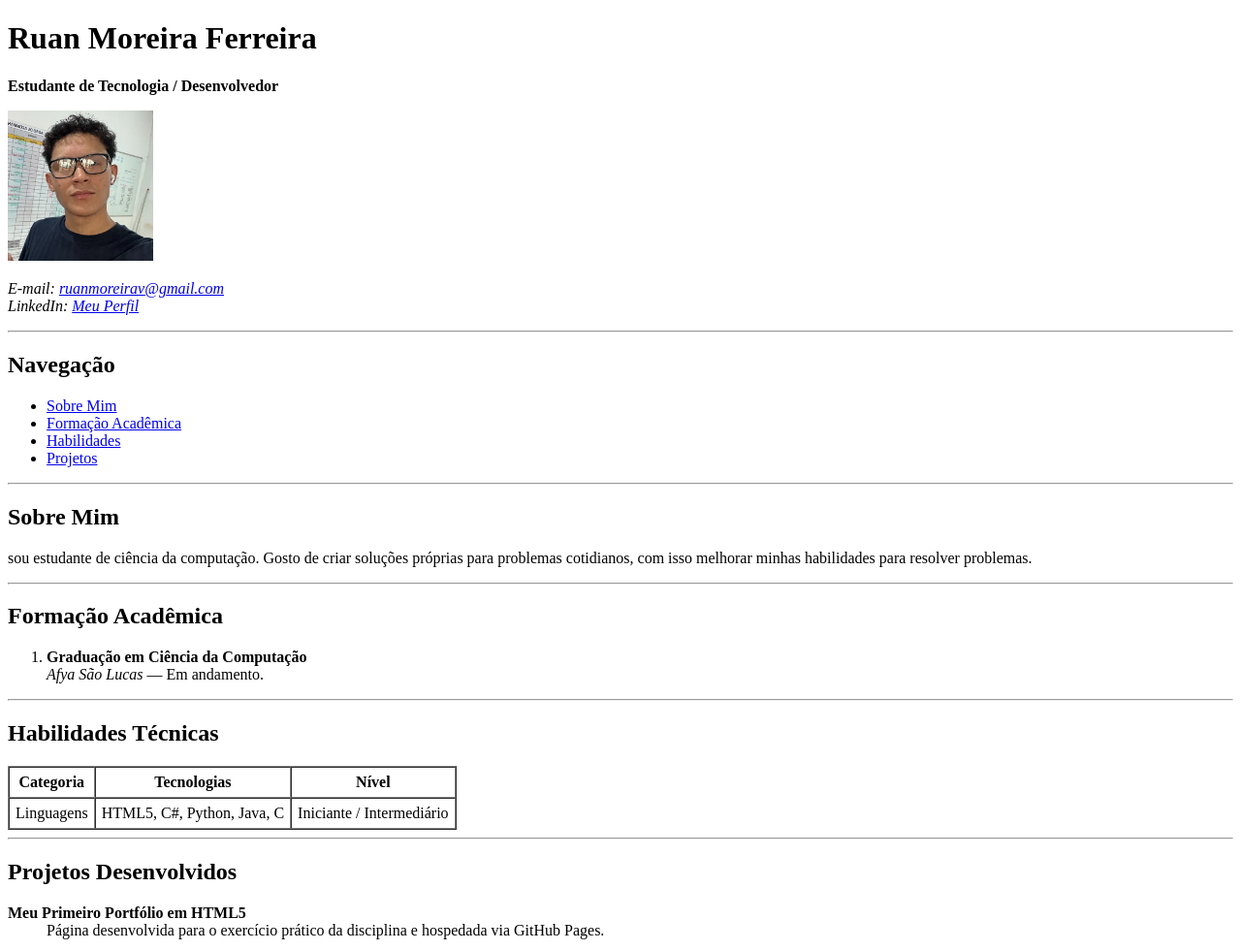
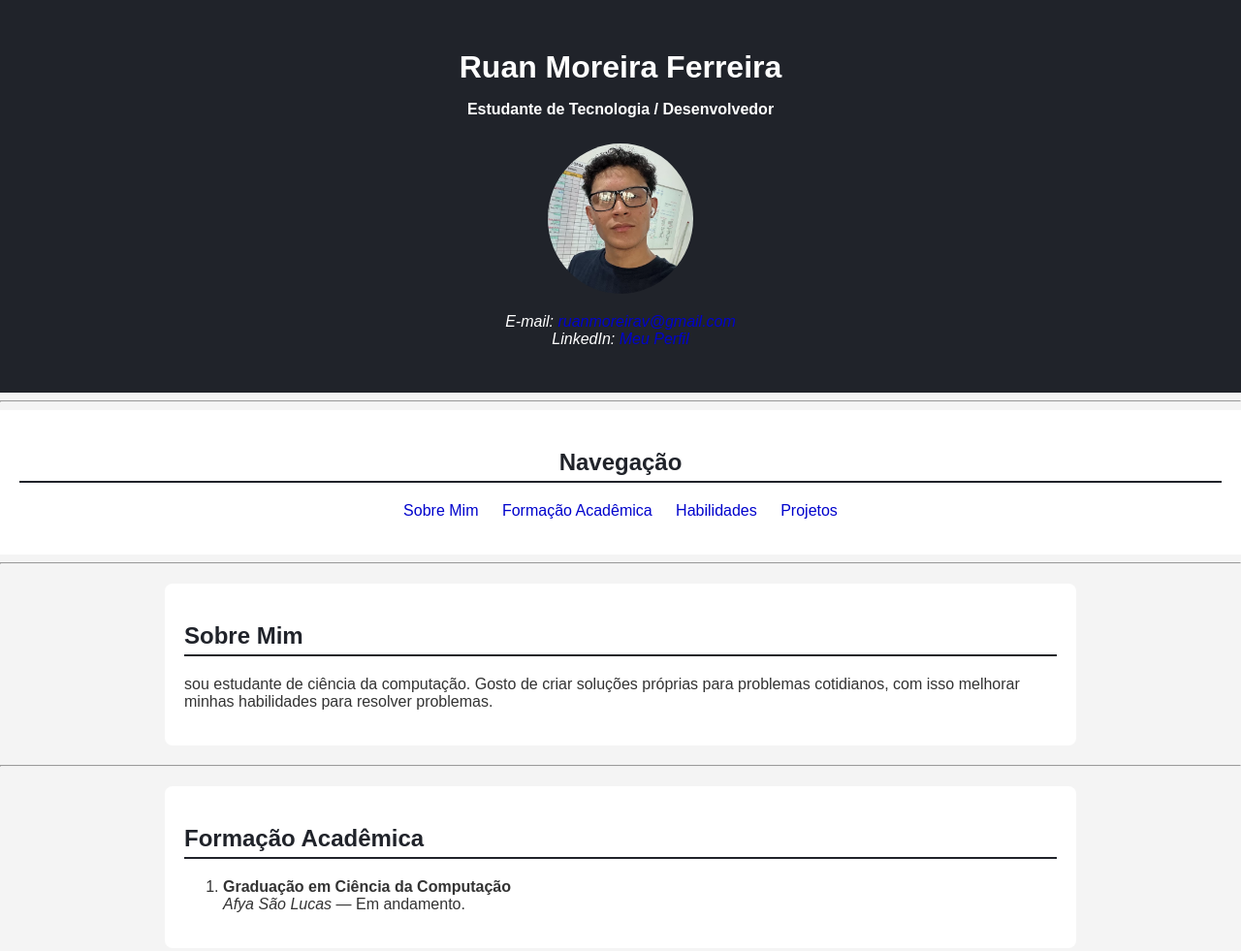
Before and after one commit to ruanfzr/meu-portfolio, a plain HTML site: page index.html in a window 1280 px wide. Shown: the top 981 px of the page at 97% size. Drawn offline with Linux system fonts and the light colour scheme.

Commit message:
adicionando css

```diff
--- a/index.html
+++ b/index.html
@@ -3,6 +3,7 @@
 <head>
     <meta charset="UTF-8">
     <meta name="viewport" content="width=device-width, initial-scale=1.0">
+    <link rel="stylesheet" href="style.css">
     <title>Portfólio - Ruan Moreira</title>
 </head>
 <body>
@@ -54,7 +55,7 @@
 
     <section id="habilidades">
         <h2>Habilidades Técnicas</h2>
-        <table border="1" cellpadding="6" cellspacing="0">
+        <table>
             <thead>
                 <tr>
                     <th>Categoria</th>
--- /dev/null
+++ b/style.css
@@ -0,0 +1,97 @@
+body {
+    font-family: Arial, Helvetica, sans-serif;
+    background-color: #f4f4f4;
+    color: #333;
+    margin: 0;
+    padding: 0;
+}
+
+header {
+    background-color: #20232a;
+    color: white;
+    text-align: center;
+    padding: 30px;
+}
+
+header img {
+    border-radius: 50%;
+    margin-top: 10px;
+}
+
+nav {
+    background-color: white;
+    padding: 20px;
+    text-align: center;
+}
+
+nav ul {
+    list-style: none;
+    padding: 0;
+}
+
+nav li {
+    display: inline;
+    margin: 10px;
+}
+
+a {
+    color: #0003cc;
+    text-decoration: none;
+}
+
+a:hover {
+    text-decoration: underline;
+}
+
+section {
+    background-color: white;
+    margin: 20px auto;
+    padding: 20px;
+    max-width: 900px;
+    border-radius: 8px;
+}
+
+h1 {
+    margin-bottom: 5px;
+}
+
+h2 {
+    color: #20232a;
+    border-bottom: 2px solid #20232a;
+    padding-bottom: 5px;
+}
+
+table {
+    width: 100%;
+    border-collapse: collapse;
+}
+
+th,
+td {
+    border: 1px solid #cccccc;
+    padding: 10px;
+    text-align: left;
+}
+
+th {
+    background-color: #eeeeee;
+}
+
+footer {
+    text-align: center;
+    padding: 20px;
+    background-color: #20232a;
+    color: white;
+    margin-top: 30px;
+}
+
+.destaque{
+    background-color: #ffff00;
+    color: #000;
+}
+
+#proejetos {
+    display: flex;
+    flex-wrap: wrap;
+    justify-content: space-around;
+}
```
